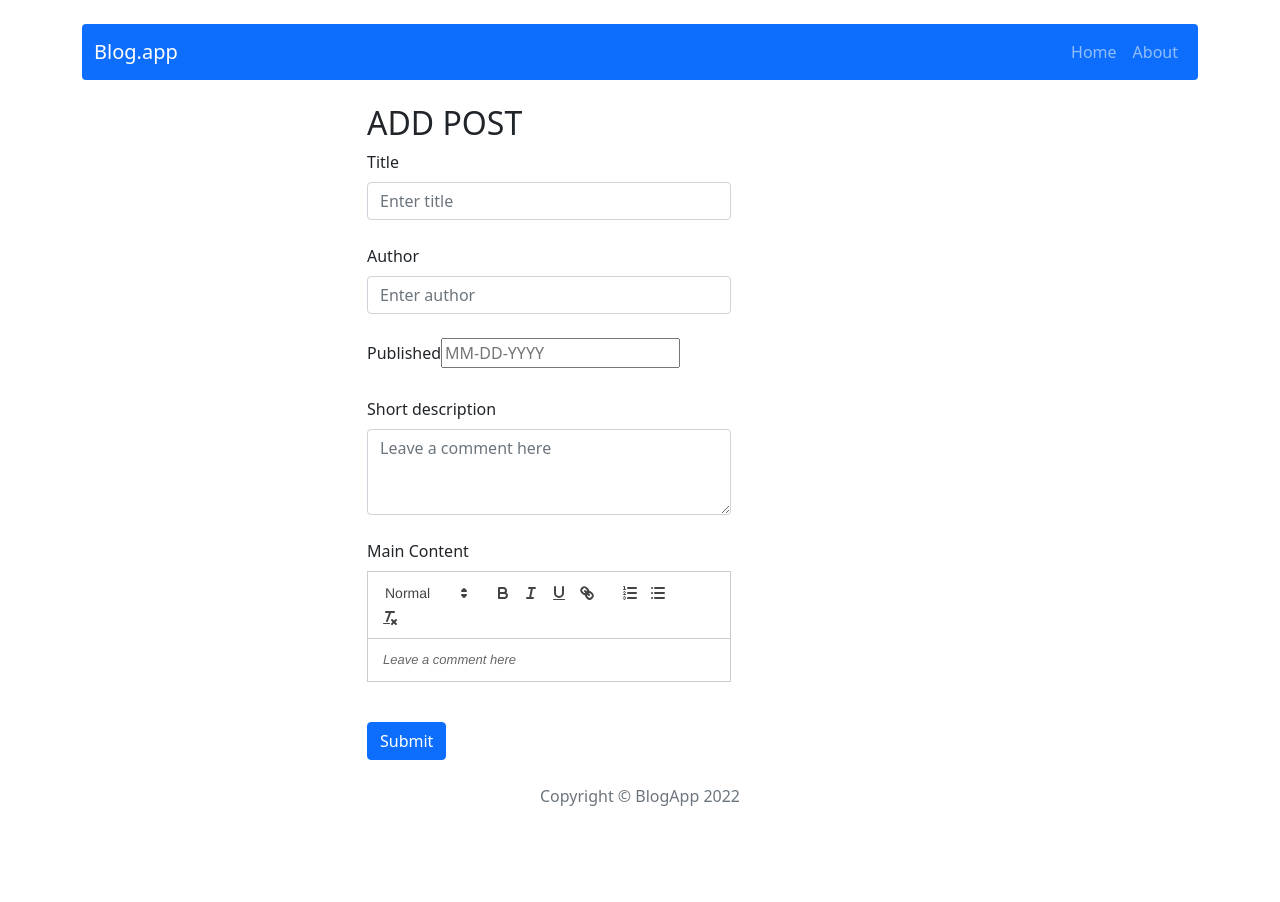
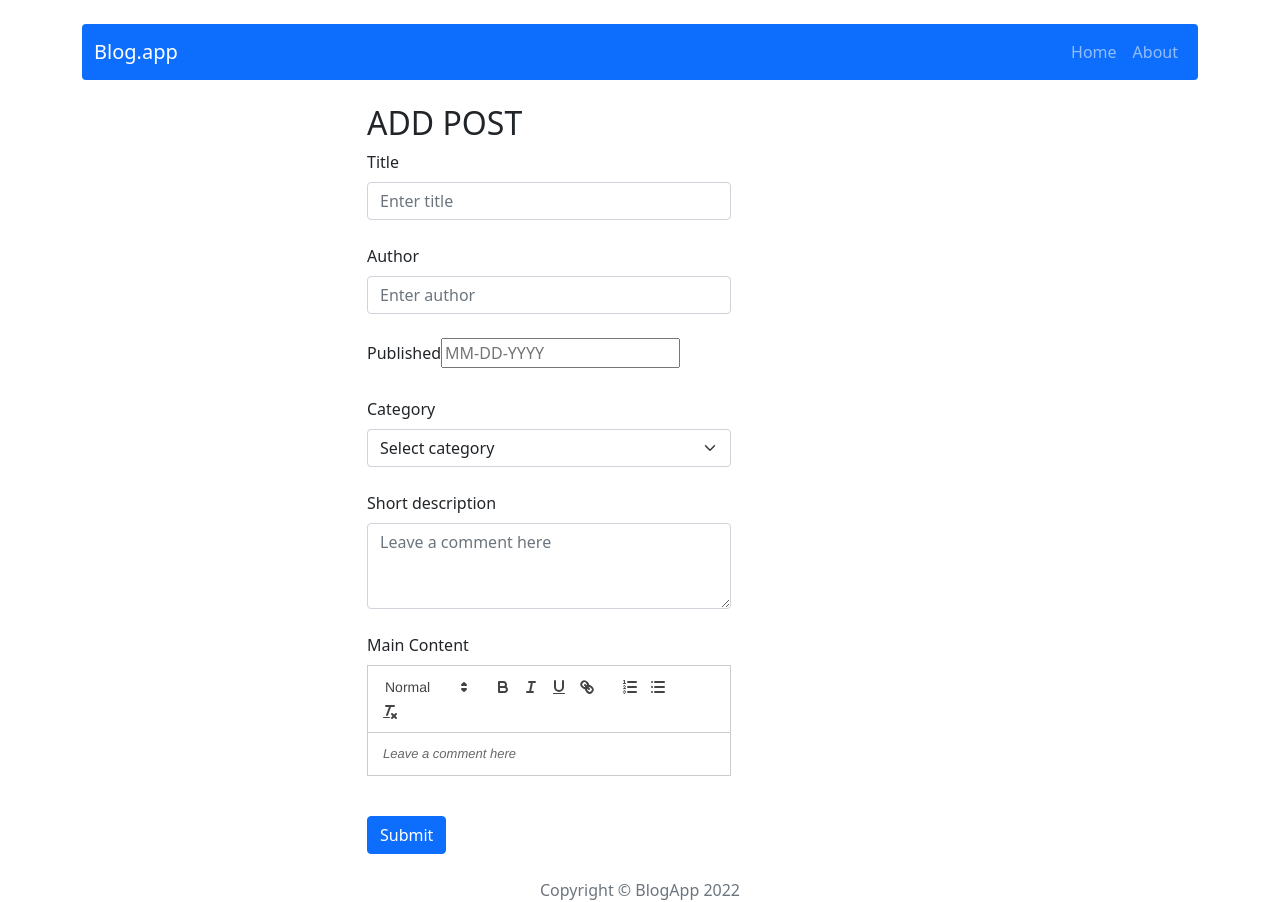
Before and after one commit to KatSobieska/blog-crud-app, a React (Create React App) app: page /post/add in a window 1280 px wide. Before the commit the page ends 808 px from the top, so only its background shows below. Built offline with nearby package versions, Linux system fonts and the light colour scheme.

Commit message:
Add category to action and add Form.Select for categories

```diff
--- a/src/components/features/PostForm.js
+++ b/src/components/features/PostForm.js
@@ -5,6 +5,8 @@ import "react-quill/dist/quill.snow.css";
 import DatePicker from "react-datepicker";
 import "react-datepicker/dist/react-datepicker.css";
 import { useForm } from "react-hook-form";
+import { useSelector } from "react-redux";
+import { getAllCategories } from "../../redux/categoriesRedux";
 
 const PostForm = ({ action, actionText, ...props }) => {
   const id = props.id;
@@ -15,14 +17,26 @@ const PostForm = ({ action, actionText, ...props }) => {
     props.shortDescription || ""
   );
   const [content, setContent] = useState(props.content || "");
+  const [category, setCategory] = useState(props.category || "");
+
   const [contentError, setContentError] = useState(false);
   const [dateError, setDateError] = useState(false);
+
+  const categories = useSelector(getAllCategories);
 
   const handleSubmit = () => {
     setContentError(!content);
     setDateError(!publishedDate);
     if (content || publishedDate) {
-      action({ title, author, publishedDate, shortDescription, content, id });
+      action({
+        title,
+        author,
+        publishedDate,
+        shortDescription,
+        content,
+        id,
+        category,
+      });
     }
   };
 
@@ -79,7 +93,30 @@ const PostForm = ({ action, actionText, ...props }) => {
             </small>
           )}
         </Form.Group>
-        <Form.Group className="mb-4">
+        <Form.Group className="mb-1">
+          <Form.Label>Category</Form.Label>
+          <Form.Select
+            {...register("category", { required: true })}
+            as="select"
+            onChange={(e) => setCategory(e.target.value)}
+            value={category}
+            aria-label="Select category"
+          >
+            <option>Select category</option>
+            {categories.map((category, index) => (
+              <option key={index} value={category}>
+                {category}
+              </option>
+            ))}
+            {errors.category && (
+              <small className="d-block form-text text-danger mt-2">
+                This field is required
+              </small>
+            )}
+          </Form.Select>
+        </Form.Group>
+
+        <Form.Group className="mb-4 mt-4">
           <Form.Label>Short description</Form.Label>
           <Form.Control
             {...register("shortDescription", {
```
